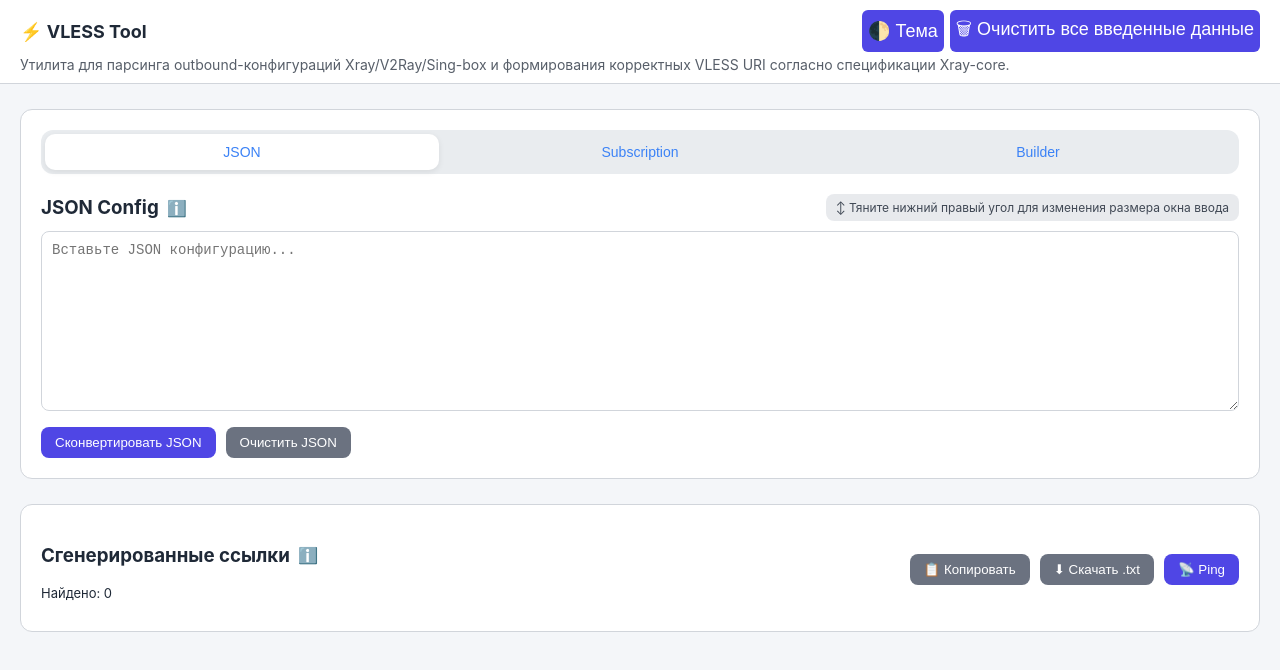
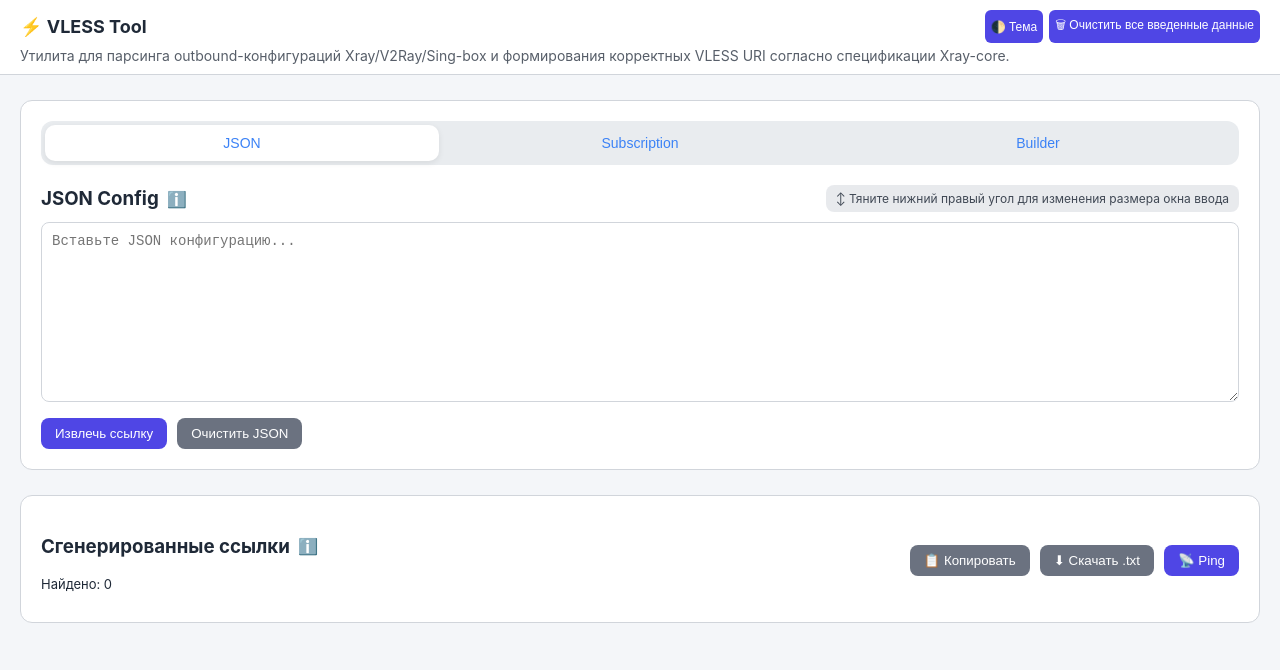
Before and after one commit to maksimdemin/Vless-tool, a website: page index.html in a window 1280 px wide. Drawn offline with Linux system fonts and the light colour scheme.

Commit message:
Change size icon-btn and text btn Извлечь ссылку

```diff
--- a/index.html
+++ b/index.html
@@ -68,7 +68,7 @@
             padding: 6px;
             border-radius: 6px;
             cursor: pointer;
-            font-size: 18px;
+            font-size: 12px;
         }
 
         .container {
@@ -610,7 +610,7 @@
                 <textarea id="jsonInput" placeholder="Вставьте JSON конфигурацию..."></textarea>
 
                 <div class="button-row">
-                    <button class="primary" onclick="processJSON()">Сконвертировать JSON</button>
+                    <button class="primary" onclick="processJSON()">Извлечь ссылку</button>
                     <button class="secondary" onclick="clearJSON()">Очистить JSON</button>
                 </div>
 
```
